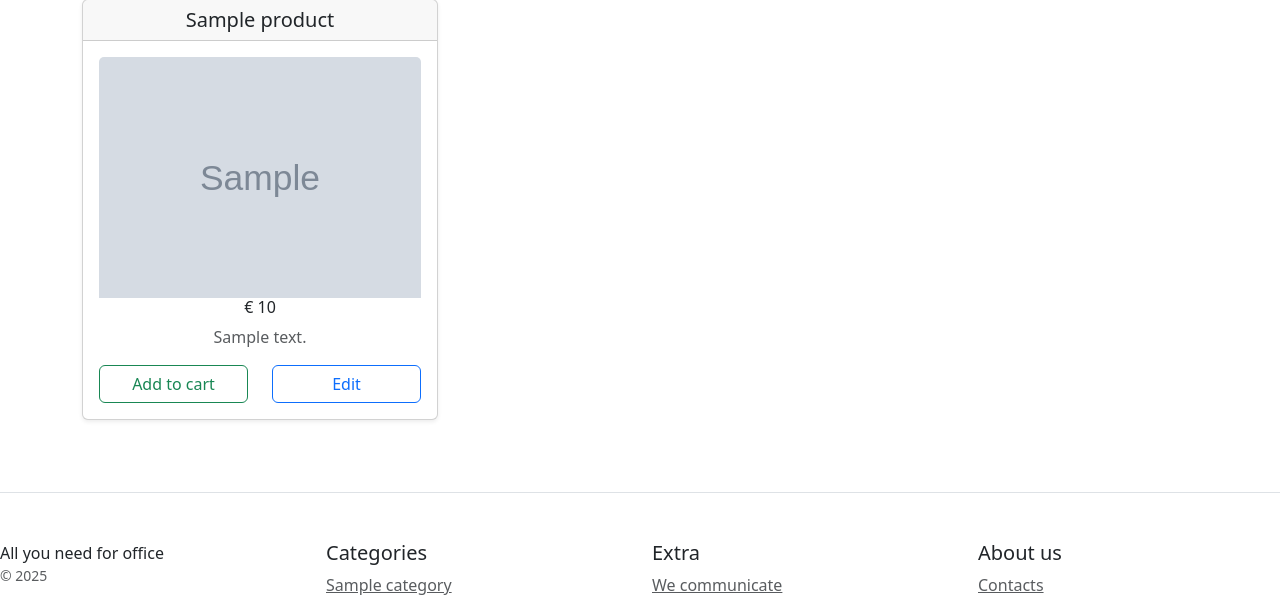
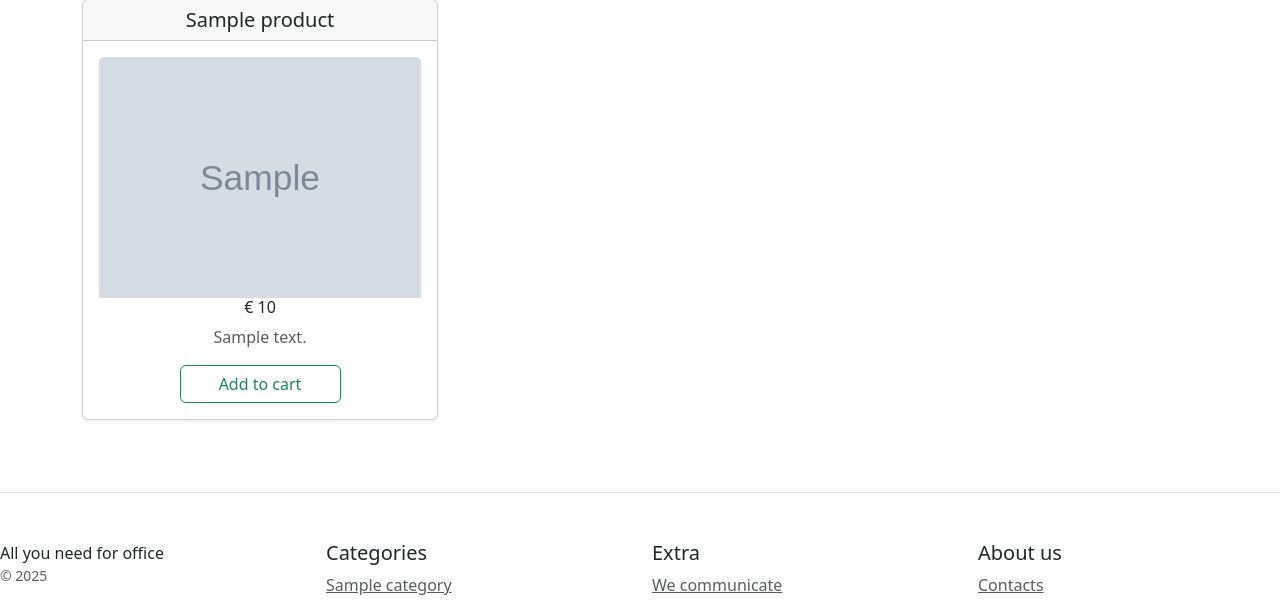
Before and after one commit to olgapythonwq/Online_Store, a Django app: template catalog/templates/catalog/catalog.html in a window 1280 px wide. Shown: the part 372-974 px from the top of the page. Run offline with Django 5.2, Linux system fonts and the light colour scheme; the template is opened without the code that fills it: most values are stand-ins (such as "Sample title", 1, 10 or a date in 2020); grey boxes marked "Sample" are stand-in pictures; parts of the project's set-up code (start-up, migrations or seed data) failed here and were passed over; some libraries are stand-ins or nearby versions.

Commit message:
update product_card.html and product_detail.html

```diff
--- a/catalog/templates/catalog/includes/product_card.html
+++ b/catalog/templates/catalog/includes/product_card.html
@@ -9,9 +9,11 @@
             </a>
             <h6 class="card-title">€ {{ product.price }}</h6>
             <p class="text-muted">{{ product.description|truncatechars:100 }}</p>
-            <div class="d-flex justify-content-between">
-                <button class="btn btn-outline-success w-50 me-4">Add to cart</button>
-                <a href="{% url 'catalog:product_update' product.id %}" class="btn btn-outline-primary w-50">Edit</a>
+            <div class="d-flex {% if user == product.owner %}justify-content-between{% else %}justify-content-center{% endif %}">
+                <button class="btn btn-outline-success w-50 {% if user == product.owner %}me-4{% endif %}">Add to cart</button>
+                {% if user == product.owner %}
+                    <a href="{% url 'catalog:product_update' product.id %}" class="btn btn-outline-primary w-50">Edit</a>
+                {% endif %}
             </div>
         </div>
     </div>
```
Also changed, not shown: catalog/templates/catalog/product_detail.html (+15 -3 lines).
